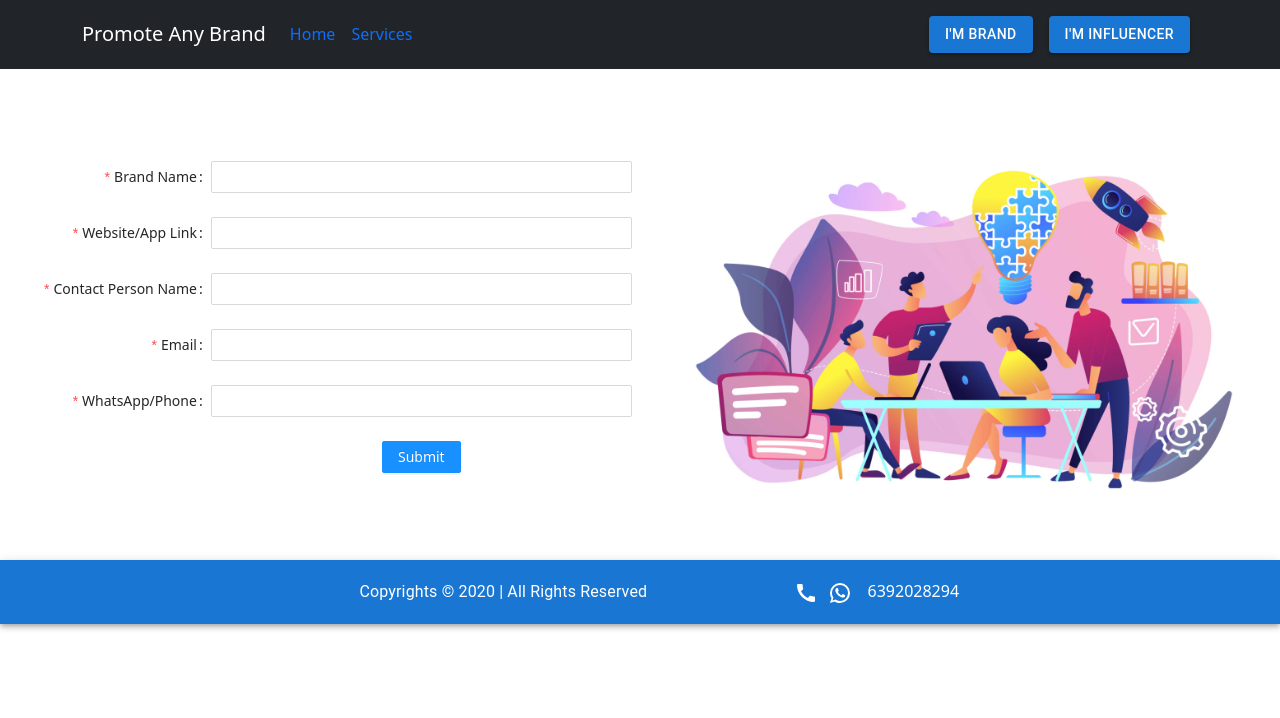
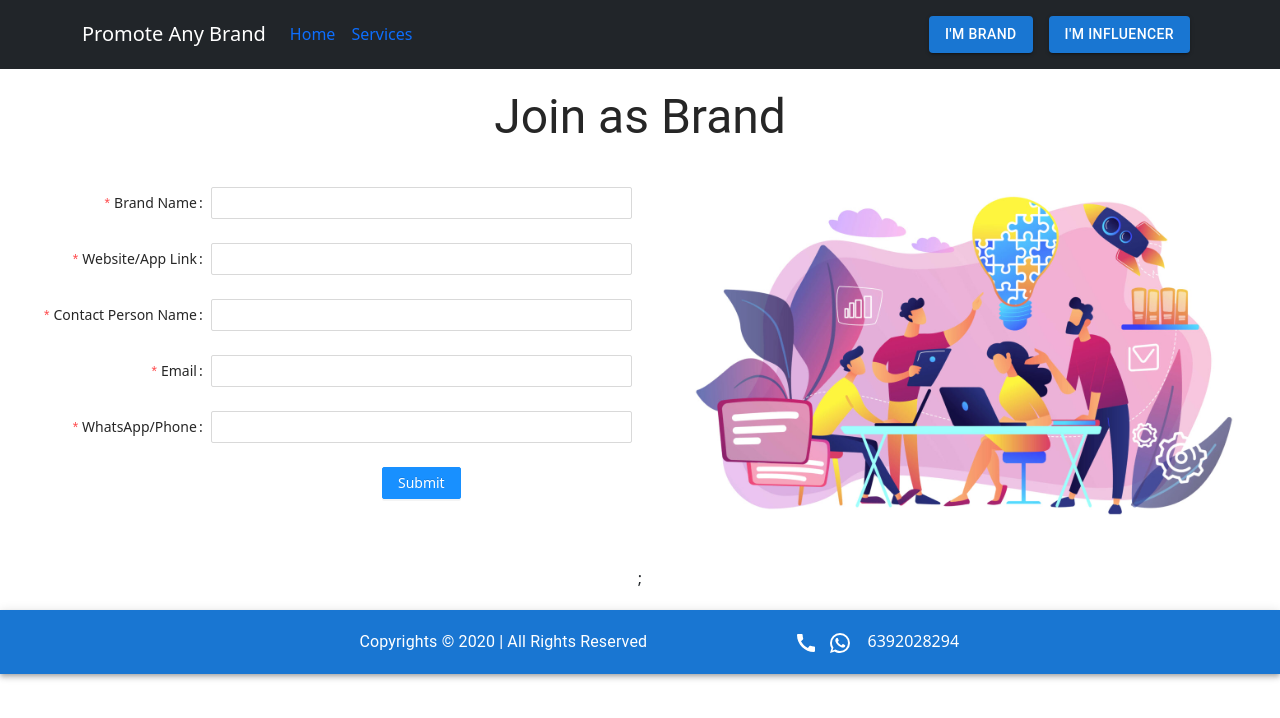
Before and after one commit to Saifu0/promoteanybrand, a React (Create React App) app: page /brand in a window 1280 px wide. Shown: the top 718 px of the page. Built offline with nearby package versions, Linux system fonts and the light colour scheme.

Commit message:
integrated email.js

```diff
--- a/package.json
+++ b/package.json
@@ -14,7 +14,9 @@
     "@testing-library/react": "^11.2.7",
     "@testing-library/user-event": "^12.8.3",
     "antd": "^4.16.13",
+    "axios": "^0.22.0",
     "bootstrap": "^5.1.1",
+    "emailjs-com": "^3.2.0",
     "react": "^17.0.2",
     "react-bootstrap": "^2.0.0-rc.0",
     "react-dom": "^17.0.2",
--- a/src/App.js
+++ b/src/App.js
@@ -4,6 +4,7 @@ import Footer from "./Component/Footer";
 import Header from "./Component/Header";
 import Home from "./Component/Home";
 import Brand from "./Component/Brand";
+import Influencer from "./Component/Influencer";
 
 function App() {
   return (
@@ -13,6 +14,7 @@ function App() {
         <Switch>
           <Route path='/' exact component={Home} />
           <Route path='/brand' exact component={Brand} />
+          <Route path='/influencer' exact component={Influencer} />
         </Switch>
         <Footer />
       </Router>
--- a/src/Component/Brand.js
+++ b/src/Component/Brand.js
@@ -1,88 +1,14 @@
-import { Grid } from "@mui/material";
-import { Form, Input, Button } from "antd";
-import AsBrand from "../assests/as_brand.jpg";
-import React from "react";
+import { Typography } from '@mui/material'
+import React from 'react';
+import DetailForm from './DetailForm';
 
 function Brand() {
-  const onFinish = (values) => {
-    console.log("Success:", values);
-  };
-
-  const onFinishFailed = (errorInfo) => {
-    console.log("Failed:", errorInfo);
-  };
-  return (
-    <div style={{ marginTop: 50 }}>
-      <Grid container alignItems='center' spacing={2}>
-        <Grid item xs={6}>
-          <Form
-            name='basic'
-            labelCol={{ span: 8 }}
-            wrapperCol={{ span: 16 }}
-            initialValues={{ remember: true }}
-            onFinish={onFinish}
-            onFinishFailed={onFinishFailed}
-            autoComplete='off'
-          >
-            <Form.Item
-              label='Brand Name'
-              name='brand'
-              rules={[{ required: true, message: "Please enter Brand name!" }]}
-            >
-              <Input />
-            </Form.Item>
-
-            <Form.Item
-              label='Website/App Link'
-              name='url'
-              rules={[
-                { required: true, message: "Please enter Website/App Link" },
-              ]}
-            >
-              <Input />
-            </Form.Item>
-
-            <Form.Item
-              label='Contact Person Name'
-              name='contact-person-name'
-              rules={[
-                { required: true, message: "Please enter Contact Person Name" },
-              ]}
-            >
-              <Input />
-            </Form.Item>
-
-            <Form.Item
-              label='Email'
-              name='email'
-              rules={[{ required: true, message: "Please enter Email" }]}
-            >
-              <Input />
-            </Form.Item>
-
-            <Form.Item
-              label='WhatsApp/Phone'
-              name='phone'
-              rules={[
-                { required: true, message: "Please enter WhatsApp/Phone" },
-              ]}
-            >
-              <Input />
-            </Form.Item>
-
-            <Form.Item wrapperCol={{ offset: 8, span: 16 }}>
-              <Button type='primary' htmlType='submit'>
-                Submit
-              </Button>
-            </Form.Item>
-          </Form>
-        </Grid>
-        <Grid item xs={6}>
-          <img src={AsBrand} alt='as_brand' style={{ width: "100%" }} />
-        </Grid>
-      </Grid>
-    </div>
-  );
+    return (
+        <div style={{ marginTop: 20 }}>
+            <Typography variant="h3">Join as Brand</Typography>
+            <DetailForm type="Brand" />;
+        </div>
+    )
 }
 
-export default Brand;
+export default Brand
--- /dev/null
+++ b/src/Component/DetailForm.js
@@ -0,0 +1,105 @@
+import { Grid } from "@mui/material";
+import axios from 'axios';
+import { Form, Input, Button } from "antd";
+import AsBrand from "../assests/as_brand.jpg";
+import React from "react";
+
+function DetailForm({ type }) {
+  const formRef = React.createRef();
+  function onFinish(values) {
+        var data = {
+            service_id: 'promoteanybrandinfo',
+            template_id: 'template_dlxv6z4',
+            user_id: 'user_fJ4qGw2udT2gpvQ28vhYJ',
+            template_params: {
+              ...values,
+              type
+            }
+        };
+        axios.post('https://api.emailjs.com/api/v1.0/email/send', data)
+        .then((response) => console.log(response.data))
+        .catch((error) => console.log(error.message));
+        setTimeout(() => {
+          formRef.current.resetFields();
+        }, 2000);
+    }
+
+  const onFinishFailed = (errorInfo) => {
+    console.log("Failed:", errorInfo);
+  };
+  return (
+    <div>
+      <Grid container alignItems='center' spacing={2}>
+        <Grid item xs={6}>
+          <Form
+            name='basic'
+            ref={formRef}
+            labelCol={{ span: 8 }}
+            wrapperCol={{ span: 16 }}
+            initialValues={{ remember: true }}
+            onFinish={onFinish}
+            onFinishFailed={onFinishFailed}
+            autoComplete='off'
+          >
+            <Form.Item
+              label='Brand Name'
+              name='brand'
+              rules={[{ required: true, message: "Please enter Brand name!" }]}
+            >
+              <Input />
+            </Form.Item>
+
+            <Form.Item
+              label='Website/App Link'
+              name='url'
+              rules={[
+                { required: true, message: "Please enter Website/App Link" },
+              ]}
+            >
+              <Input />
+            </Form.Item>
+
+            <Form.Item
+              label='Contact Person Name'
+              name='contact-person-name'
+              rules={[
+                { required: true, message: "Please enter Contact Person Name" },
+              ]}
+            >
+              <Input />
+            </Form.Item>
+
+            <Form.Item
+              label='Email'
+              name='email'
+              rules={[{ required: true, message: "Please enter Email" }]}
+            >
+              <Input />
+            </Form.Item>
+
+            <Form.Item
+              label='WhatsApp/Phone'
+              name='phone'
+              rules={[
+                { required: true, message: "Please enter WhatsApp/Phone" },
+              ]}
+            >
+              <Input />
+            </Form.Item>
+
+            <Form.Item wrapperCol={{ offset: 8, span: 16 }}>
+              <Button type='primary' htmlType='submit'>
+                Submit
+              </Button>
+            </Form.Item>
+          </Form>
+        </Grid>
+        <Grid item xs={6}>
+          <img src={AsBrand} alt='as_brand' style={{ width: "100%" }} />
+        </Grid>
+      </Grid>
+    </div>
+  );
+}
+
+export default DetailForm;
--- /dev/null
+++ b/src/Component/Influencer.js
@@ -0,0 +1,15 @@
+import { Typography } from '@mui/material';
+import React from 'react';
+import DetailForm from './DetailForm';
+
+function Influencer() {
+
+    return (
+        <div style={{ marginTop: 20 }}>
+            <Typography variant="h3">Join as Influencer</Typography>
+            <DetailForm type="Influencer" />;
+        </div>
+    )
+}
+
+export default Influencer;
```
Also changed, not shown: 1 other file (tests, documents, lock files or other folders).
